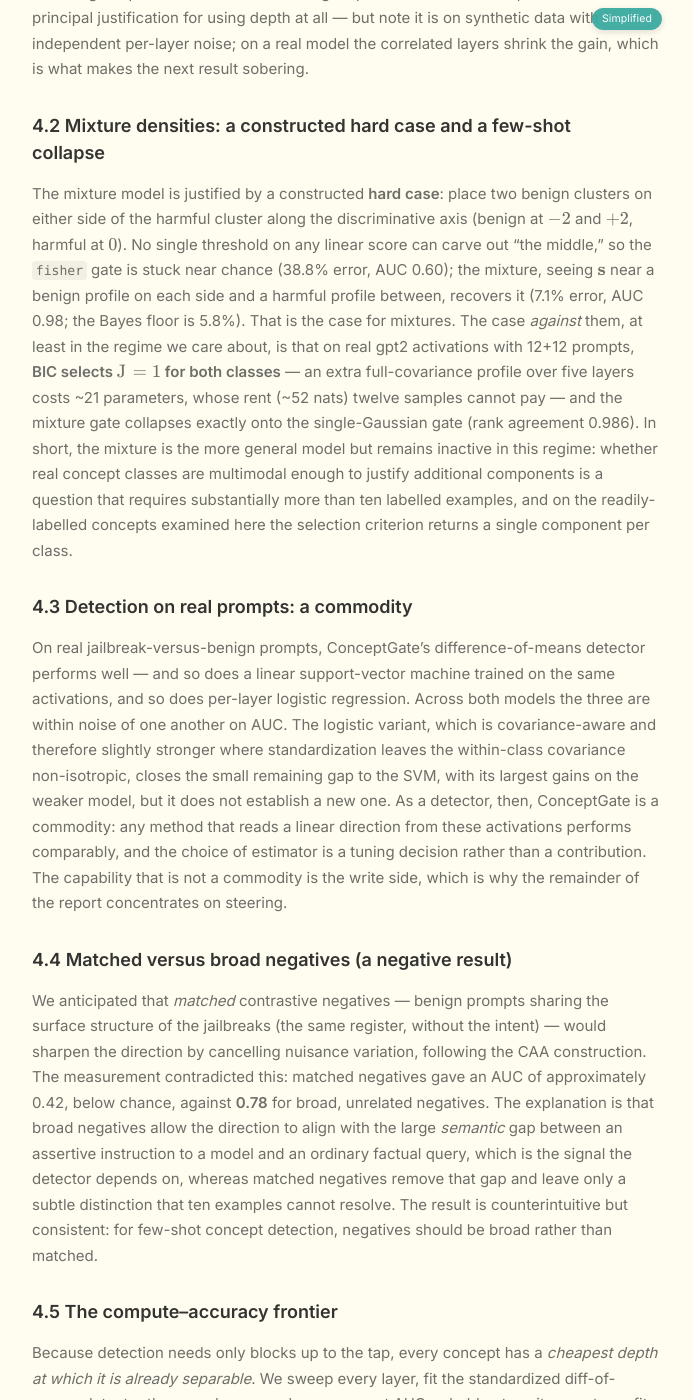
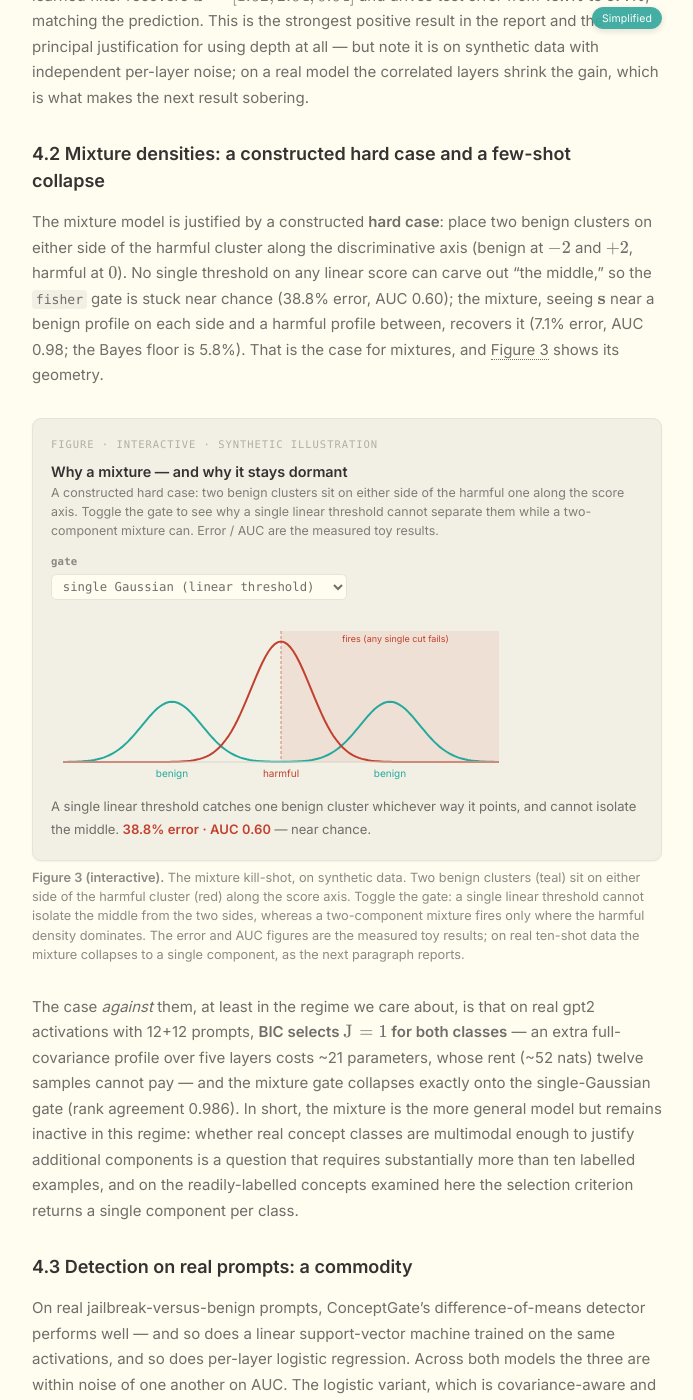
Before and after one commit to NISH1001/NISH1001.github.io, a Jekyll site: the page built from _posts/research/2026-08-29-conceptgate.markdown, in a window 1280 px wide and 1400 px high, scrolled down 21836 px. Shown: the whole window, without its empty margins (293-986 px from the left). Built offline with Jekyll 4.4.1, drawn with Linux system fonts in a browser that asks for light colours; some of the changed text lies outside the part shown.

Commit message:
Add mixture kill-shot figure (Figure 3, interactive) to section 4.2

```diff
--- a/_posts/research/2026-08-29-conceptgate.markdown
+++ b/_posts/research/2026-08-29-conceptgate.markdown
@@ -983,7 +983,19 @@
 No single threshold on any linear score can carve out "the middle," so the `fisher` gate is stuck
 near chance (38.8% error, AUC 0.60); the mixture, seeing $\mathbf{s}$ near a benign profile on each
 side and a harmful profile between, recovers it (7.1% error, AUC 0.98; the Bayes floor is 5.8%). That
-is the case for mixtures. The case *against* them, at least in the regime we care about, is that on
+is the case for mixtures, and <a class="sref" href="#figure-3">Figure 3</a> shows its geometry.
+
+<figure id="figure-3" style="margin:2rem 0">
+<div id="cg-killshot" class="cg-widget" style="margin:0"></div>
+<figcaption><strong>Figure 3 (interactive).</strong> The mixture kill-shot, on synthetic data. Two
+benign clusters (teal) sit on either side of the harmful cluster (red) along the score axis. Toggle
+the gate: a single linear threshold cannot isolate the middle from the two sides, whereas a
+two-component mixture fires only where the harmful density dominates. The error and AUC figures are the
+measured toy results; on real ten-shot data the mixture collapses to a single component, as the next
+paragraph reports.</figcaption>
+</figure>
+
+The case *against* them, at least in the regime we care about, is that on
 real gpt2 activations with 12+12 prompts, **BIC selects $J=1$ for both classes** — an extra
 full-covariance profile over five layers costs ~21 parameters, whose rent (~52 nats) twelve samples
 cannot pay — and the mixture gate collapses exactly onto the single-Gaussian gate (rank agreement
@@ -1475,8 +1487,55 @@
   loadModel();
 }
 
+// ===================== widget 5: mixture kill-shot (synthetic illustration) =====================
+function cgKillshot(){
+  var host=cgEl("cg-killshot"); if(!host) return;
+  host.innerHTML=''
+    +'<p class="cg-eyebrow">figure · interactive · synthetic illustration</p>'
+    +'<h4>Why a mixture — and why it stays dormant</h4>'
+    +'<div class="cg-sub">A constructed hard case: two benign clusters sit on either side of the harmful one '
+    +'along the score axis. Toggle the gate to see why a single linear threshold cannot separate them while a '
+    +'two-component mixture can. Error / AUC are the measured toy results.</div>'
+    +'<div class="cg-ctrls"><div class="cg-ctrl" style="min-width:16rem"><label>gate</label>'
+    +'<select id="cgk-gate"><option value="linear">single Gaussian (linear threshold)</option>'
+    +'<option value="mixture">Gaussian mixture (two benign modes)</option></select></div></div>'
+    +'<svg id="cgk-svg" viewBox="0 0 460 175" style="width:100%;max-width:460px"></svg>'
+    +'<div class="cg-readout" id="cgk-out"></div>';
+  var sig=0.55;
+  function Nd(x,mu){return Math.exp(-0.5*Math.pow((x-mu)/sig,2));}   // unnormalized (peak 1)
+  function benign(x){return 0.5*(Nd(x,-2)+Nd(x,2));}
+  function harm(x){return Nd(x,0);}
+  function draw(){
+    var gate=cgEl("cgk-gate").value;
+    var W=460,H=175,L=12,R=12,T=16,Bm=28, x0=-4,x1=4, pw=W-L-R, baseY=H-Bm;
+    function X(x){return L+(x-x0)/(x1-x0)*pw;}
+    function Y(d){return baseY - d*(baseY-T)*0.92;}
+    var svg='';
+    if(gate==='mixture'){var a=X(-1),b=X(1);
+      svg+='<rect x="'+a+'" y="'+T+'" width="'+(b-a)+'" height="'+(baseY-T)+'" fill="'+CG_RED+'" opacity="0.09"/>';
+      svg+='<text x="'+X(0)+'" y="'+(T+11)+'" text-anchor="middle" font-size="9" fill="'+CG_RED+'">gate fires</text>';
+    } else {var tx=X(0.0);
+      svg+='<rect x="'+tx+'" y="'+T+'" width="'+(W-R-tx)+'" height="'+(baseY-T)+'" fill="'+CG_RED+'" opacity="0.09"/>';
+      svg+='<line x1="'+tx+'" y1="'+T+'" x2="'+tx+'" y2="'+baseY+'" stroke="'+CG_RED+'" stroke-dasharray="3 2" opacity="0.6"/>';
+      svg+='<text x="'+X(2.1)+'" y="'+(T+11)+'" text-anchor="middle" font-size="9" fill="'+CG_RED+'">fires (any single cut fails)</text>';
+    }
+    function path(fn){var p='';for(var i=0;i<=140;i++){var x=x0+(x1-x0)*i/140;p+=(i?'L':'M')+X(x).toFixed(1)+','+Y(fn(x)).toFixed(1)+' ';}return p;}
+    svg+='<path d="'+path(benign)+'" fill="none" stroke="'+CG_BLUE+'" stroke-width="2"/>';
+    svg+='<path d="'+path(harm)+'" fill="none" stroke="'+CG_RED+'" stroke-width="2"/>';
+    svg+='<line x1="'+L+'" y1="'+baseY+'" x2="'+(W-R)+'" y2="'+baseY+'" stroke="'+CG_GRID+'"/>';
+    svg+='<text x="'+X(-2)+'" y="'+(baseY+15)+'" text-anchor="middle" font-size="10" fill="'+CG_BLUE+'">benign</text>';
+    svg+='<text x="'+X(0)+'" y="'+(baseY+15)+'" text-anchor="middle" font-size="10" fill="'+CG_RED+'">harmful</text>';
+    svg+='<text x="'+X(2)+'" y="'+(baseY+15)+'" text-anchor="middle" font-size="10" fill="'+CG_BLUE+'">benign</text>';
+    cgEl("cgk-svg").innerHTML=svg;
+    cgEl("cgk-out").innerHTML = gate==='mixture'
+      ? 'The mixture models benign as two modes, so its likelihood ratio fires only in the middle, where the harmful density dominates. <b style="color:'+CG_RED+'">7.1% error · AUC 0.98</b> — near the Bayes floor (5.8%).'
+      : 'A single linear threshold catches one benign cluster whichever way it points, and cannot isolate the middle. <b style="color:'+CG_RED+'">38.8% error · AUC 0.60</b> — near chance.';
+  }
+  cgEl("cgk-gate").addEventListener('change',draw); draw();
+}
+
 (function(){
-  function boot(){ [cgTrace,cgDepthFusion,cgDetect,cgSteer,cgCost].forEach(function(f){try{f();}catch(e){}}); }
+  function boot(){ [cgTrace,cgDepthFusion,cgDetect,cgSteer,cgCost,cgKillshot].forEach(function(f){try{f();}catch(e){}}); }
   if(document.readyState==="loading"){document.addEventListener("DOMContentLoaded",boot);}else{boot();}
 })();
 </script>
```
